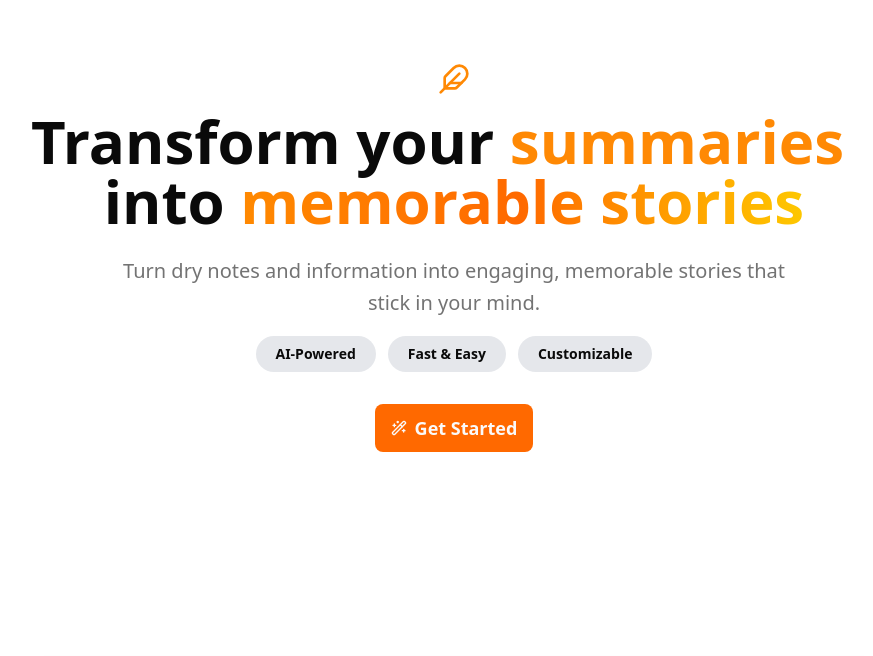
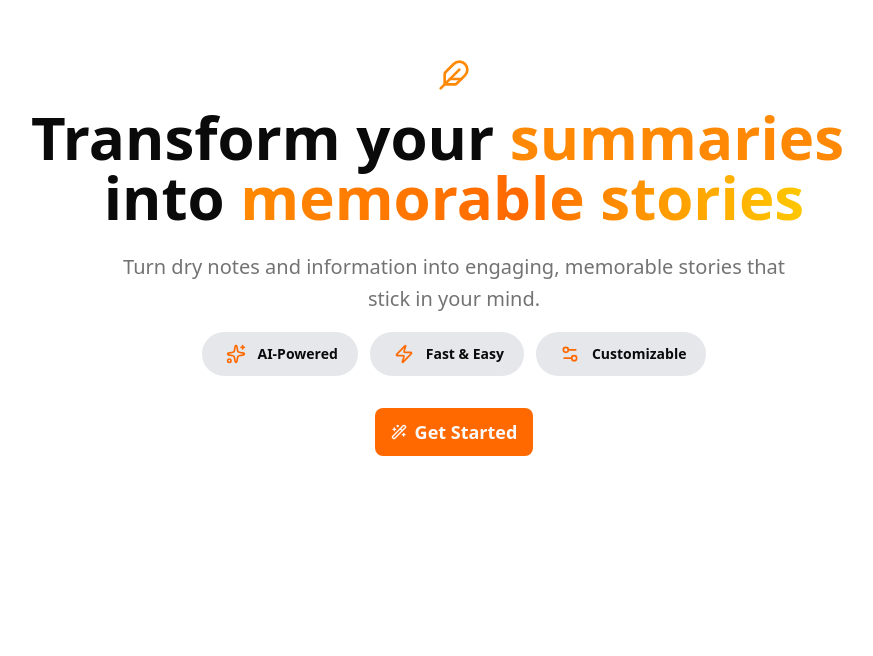
Before and after one commit to bhaskrr/loreverse, a Next.js app: page / in a window 1280 px wide. Shown: the part 143-799 px from the top of the page, without its empty margins (186-1059 px from the left). Built offline with nearby package versions, Linux system fonts and the light colour scheme.

Commit message:
added icons to feature highlights

```diff
--- a/src/components/Hero.tsx
+++ b/src/components/Hero.tsx
@@ -1,6 +1,6 @@
 import Link from 'next/link';
 
-import { Feather, Wand2 } from 'lucide-react';
+import { Feather, Settings2, Sparkles, Wand2, Zap } from 'lucide-react';
 
 import { TypingAnimation } from './TypingAnimation';
 
@@ -9,7 +9,12 @@ import { Button } from './ui/button';
 export const HeroSection = () => {
   // Words for typing animation
   const words = ['notes', 'summaries', 'thoughts', 'ideas', 'research', 'documents'];
-  const features = ["AI-Powered", "Fast & Easy", "Customizable"];
+  // Features
+  const features = [
+    {name: "AI-Powered", icon: Sparkles},
+    {name: "Fast & Easy", icon: Zap},
+    {name: "Customizable", icon: Settings2},
+  ];
   return (
     <section className="min-h-screen flex items-center text-center py-10 px-6">
       <div className="max-w-4xl mx-auto">
@@ -36,7 +41,12 @@ export const HeroSection = () => {
         {/* Feature Highlights */}
         <div className="mt-4 flex flex-wrap justify-center gap-3 text-sm mb-8">
           {features.map((feature, index) => (
-            <span key={index} className="bg-gray-200 font-semibold px-5 py-2 rounded-full">{feature}</span>
+            <span key={index} className="flex items-center group bg-gray-200 hover:bg-orange-500 hover:text-white font-semibold px-5 py-2 rounded-full transition-all">
+              <span className="w-7 h-7 flex items-center justify-center mr-2 text-orange-500 group-hover:text-white">
+                <feature.icon className="h-5 w-5"/>
+              </span>
+              <span>{feature.name}</span>
+            </span>
           ))}
         </div>
         {/* CTA Button */}
```
